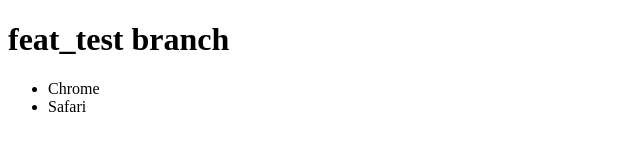
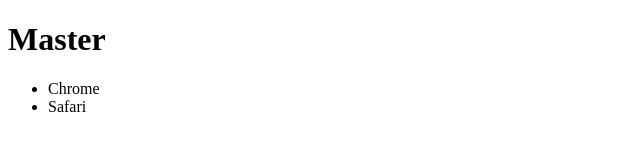
Before and after one commit to gongchanok/test, a plain HTML site: page index.html in a window 1280 px wide. Shown: the whole page, without its empty margins (0-640 px from the left). Drawn offline with Linux system fonts and the light colour scheme.

Commit message:
edit h1 master

```diff
--- a/index.html
+++ b/index.html
@@ -2,7 +2,7 @@
 <html>
 <body>
 <div id="a">
-	<h1>feat_test branch</h1>
+	<h1>Master</h1>
 </div>
 <div id="b">
 	<ul>
```
